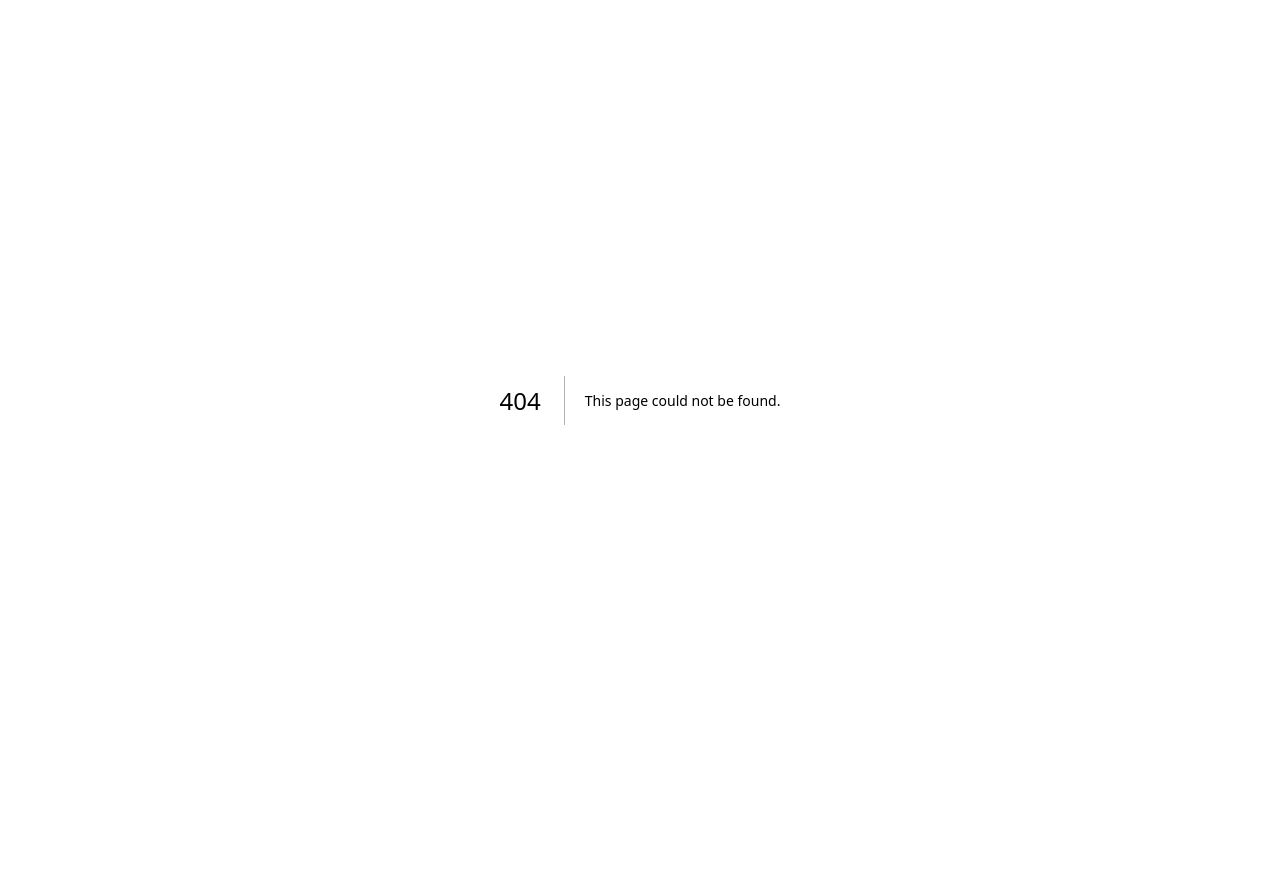
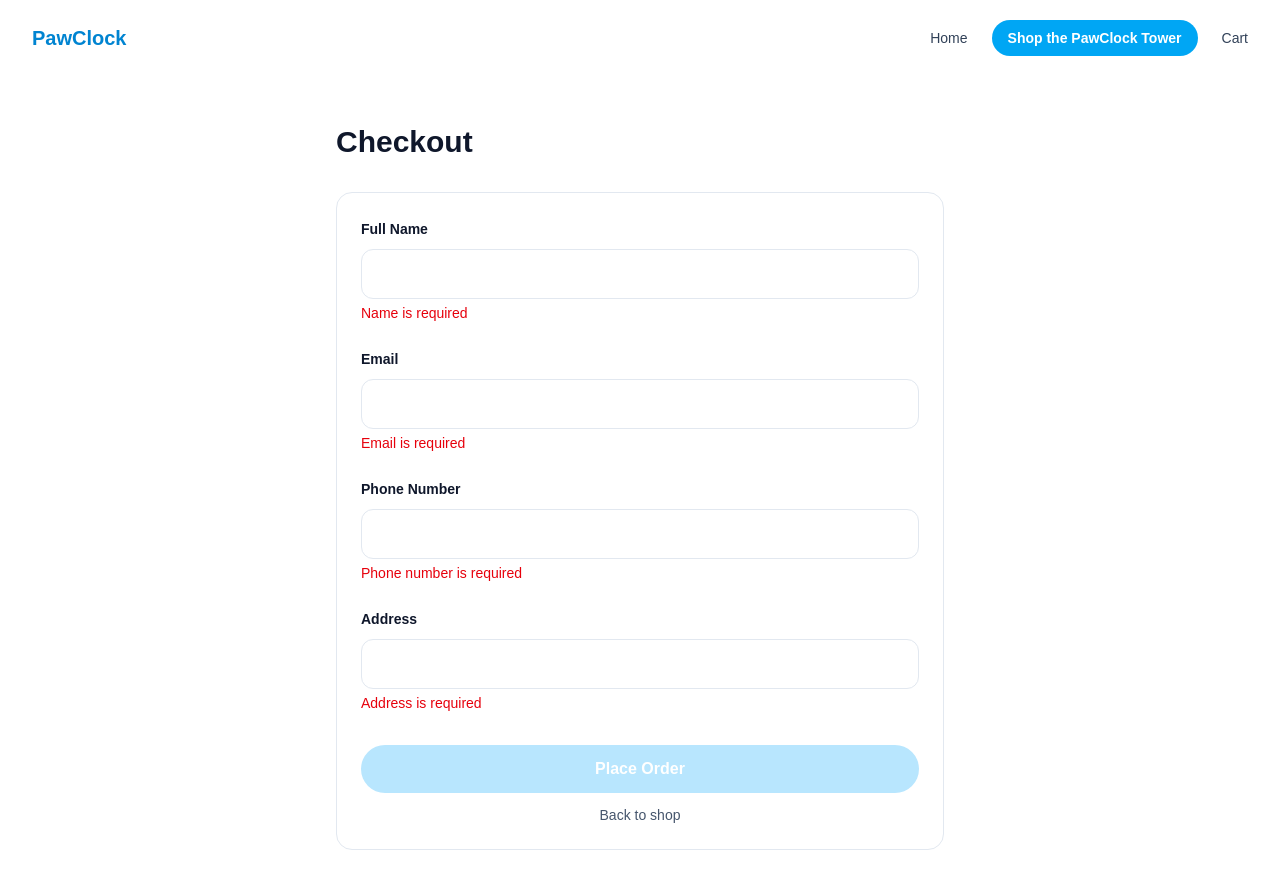
Before and after one commit to SaiKiranGoud2000/19s45a0213-hwa-hackathon, a Next.js app: page /checkout in a window 1280 px wide. Before the commit this address had no page. Shown: the top 888 px of the page. Before the commit the page ends 800 px from the top, so only its background shows below. Built offline with nearby package versions, Linux system fonts and the light colour scheme.

Commit message:
Add checkout page with validated fields

```diff
--- a/app/cart/page.tsx
+++ b/app/cart/page.tsx
@@ -71,6 +71,9 @@ export default function CartPage() {
               <p className="text-lg font-semibold text-slate-900">Total</p>
               <p className="text-2xl font-bold text-slate-900">Rs. {total}</p>
             </div>
+            <div className="mt-6">
+              <Link href="/checkout" className="inline-flex h-12 w-full items-center justify-center rounded-full bg-sky-500 px-8 text-base font-semibold text-white hover:bg-sky-600 sm:w-auto">Proceed to Checkout</Link>
+            </div>
           </div>
         )}
       </main>
--- /dev/null
+++ b/app/checkout/page.tsx
@@ -0,0 +1,167 @@
+"use client";
+
+import { useState, type FormEvent } from "react";
+import Link from "next/link";
+
+type FormValues = {
+  name: string;
+  email: string;
+  phone: string;
+  address: string;
+};
+
+type FormErrors = {
+  name?: string;
+  email?: string;
+  phone?: string;
+  address?: string;
+};
+
+const initialValues: FormValues = {
+  name: "",
+  email: "",
+  phone: "",
+  address: "",
+};
+
+function isValidEmail(value: string) {
+  return /^[^\s@]+@[^\s@]+\.[^\s@]+$/.test(value);
+}
+
+function validate(values: FormValues): FormErrors {
+  const errors: FormErrors = {};
+
+  if (!values.name.trim()) {
+    errors.name = "Name is required";
+  } else if (values.name.trim().length < 2) {
+    errors.name = "Please enter your full name";
+  }
+
+  if (!values.email.trim()) {
+    errors.email = "Email is required";
+  } else if (!isValidEmail(values.email.trim())) {
+    errors.email = "Please enter a valid email address";
+  }
+
+  if (!values.phone.trim()) {
+    errors.phone = "Phone number is required";
+  } else if (!/^[0-9]{10}$/.test(values.phone.trim())) {
+    errors.phone = "Please enter a valid 10-digit phone number";
+  }
+
+  if (!values.address.trim()) {
+    errors.address = "Address is required";
+  } else if (values.address.trim().length < 5) {
+    errors.address = "Please enter a valid address";
+  }
+
+  return errors;
+}
+
+export default function CheckoutPage() {
+  const [values, setValues] = useState<FormValues>(initialValues);
+
+  const errors: FormErrors = validate(values);
+
+  const isValid = Object.keys(errors).length === 0;
+
+  const updateField = (field: keyof FormValues, value: string) => {
+    setValues((prev) => ({ ...prev, [field]: value }));
+  };
+
+  const onSubmit = (event: FormEvent<HTMLFormElement>) => {
+    event.preventDefault();
+    if (!isValid) {
+      return;
+    }
+    // Order placed - the cart would be cleared here in a full build.
+    setValues(initialValues);
+  };
+
+  const fieldError = (field: keyof FormValues) =>
+    errors[field] ? <p className="mt-1 text-sm font-medium text-red-600">{errors[field]}</p> : null;
+
+  return (
+    <div className="flex min-h-screen flex-col bg-white">
+      <header className="flex items-center justify-between px-4 py-5 sm:px-8">
+        <Link href="/" className="text-xl font-bold text-sky-600">PawClock</Link>
+        <nav className="flex items-center gap-6">
+          <Link href="/" className="text-sm font-medium text-slate-700 hover:text-sky-600">Home</Link>
+          <Link href="/product" className="rounded-full bg-sky-500 px-4 py-2 text-sm font-semibold text-white hover:bg-sky-600">Shop the PawClock Tower</Link>
+          <Link href="/cart" className="text-sm font-medium text-slate-700 hover:text-sky-600">Cart</Link>
+        </nav>
+      </header>
+
+      <main className="mx-auto w-full max-w-2xl flex-1 px-4 py-12 sm:px-8">
+        <h1 className="text-3xl font-bold text-slate-900">Checkout</h1>
+
+        <form onSubmit={onSubmit} noValidate className="mt-8 rounded-2xl border border-slate-200 bg-white p-6">
+          <div className="flex flex-col gap-6">
+            <div>
+              <label htmlFor="checkout-name" className="text-sm font-semibold text-slate-900">Full Name</label>
+              <input
+                id="checkout-name"
+                name="name"
+                type="text"
+                value={values.name}
+                onChange={(e) => updateField("name", e.target.value)}
+                className="mt-2 w-full rounded-xl border border-slate-200 px-4 py-3 text-slate-900 outline-none focus:border-sky-500 focus:ring-2 focus:ring-sky-200"
+              />
+              {fieldError("name")}
+            </div>
+
+            <div>
+              <label htmlFor="checkout-email" className="text-sm font-semibold text-slate-900">Email</label>
+              <input
+                id="checkout-email"
+                name="email"
+                type="email"
+                value={values.email}
+                onChange={(e) => updateField("email", e.target.value)}
+                className="mt-2 w-full rounded-xl border border-slate-200 px-4 py-3 text-slate-900 outline-none focus:border-sky-500 focus:ring-2 focus:ring-sky-200"
+              />
+              {fieldError("email")}
+            </div>
+
+            <div>
+              <label htmlFor="checkout-phone" className="text-sm font-semibold text-slate-900">Phone Number</label>
+              <input
+                id="checkout-phone"
+                name="phone"
+                type="tel"
+                value={values.phone}
+                onChange={(e) => updateField("phone", e.target.value)}
+                className="mt-2 w-full rounded-xl border border-slate-200 px-4 py-3 text-slate-900 outline-none focus:border-sky-500 focus:ring-2 focus:ring-sky-200"
+              />
+              {fieldError("phone")}
+            </div>
+
+            <div>
+              <label htmlFor="checkout-address" className="text-sm font-semibold text-slate-900">Address</label>
+              <input
+                id="checkout-address"
+                name="address"
+                type="text"
+                value={values.address}
+                onChange={(e) => updateField("address", e.target.value)}
+                className="mt-2 w-full rounded-xl border border-slate-200 px-4 py-3 text-slate-900 outline-none focus:border-sky-500 focus:ring-2 focus:ring-sky-200"
+              />
+              {fieldError("address")}
+            </div>
+          </div>
+
+          <div className="mt-8 flex w-full flex-col gap-3 sm:w-auto">
+            <button
+              type="submit"
+              disabled={!isValid}
+              className="inline-flex h-12 w-full items-center justify-center rounded-full bg-sky-500 px-8 text-base font-semibold text-white hover:bg-sky-600 disabled:cursor-not-allowed disabled:bg-sky-200 sm:w-auto"
+            >
+              Place Order
+            </button>
+            <Link href="/" className="text-center text-sm font-medium text-slate-600 hover:text-sky-600">Back to shop</Link>
+          </div>
+        </form>
+      </main>
+    </div>
+  );
+}
```
